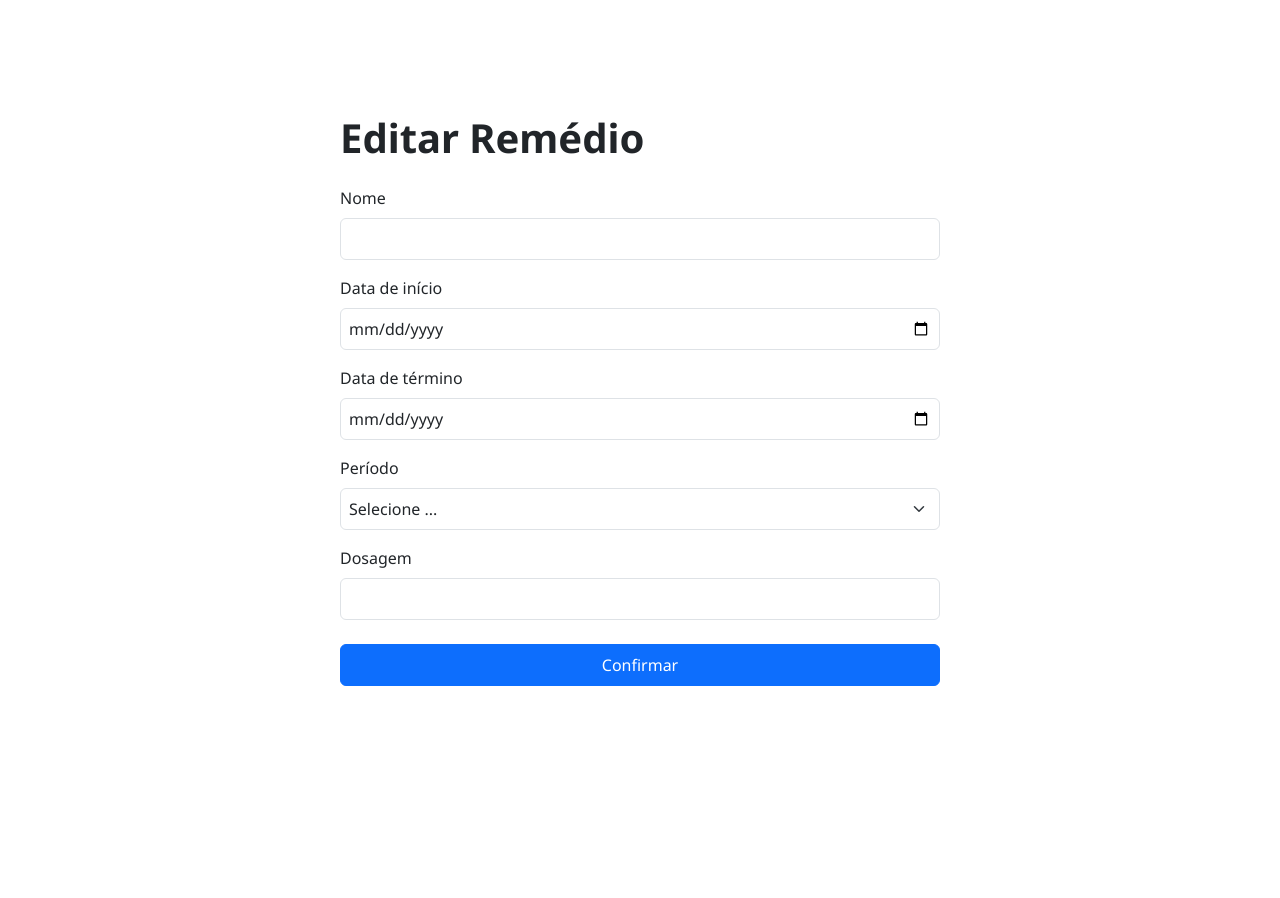
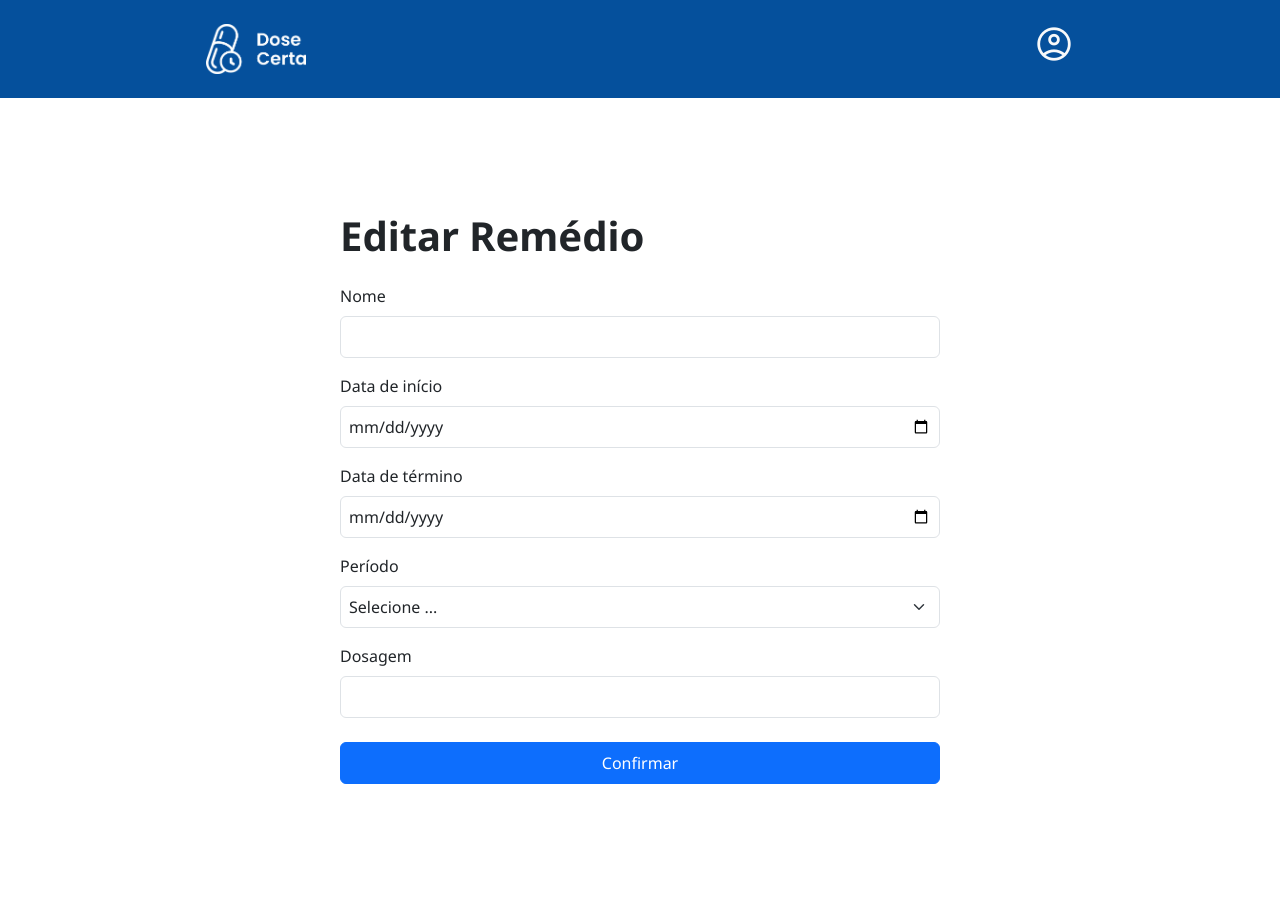
Before and after one commit to hallan-n/dose-certa, a PHP site: page /pages/medication_edit.php in a window 1280 px wide. Before the commit the page ends 686 px from the top, so only its background shows below. Run offline with PHP 8.4, Linux system fonts and the light colour scheme.

Commit message:
refactor: edit medication edit page

```diff
--- a/app/pages/medication_edit.php
+++ b/app/pages/medication_edit.php
@@ -6,13 +6,14 @@
     <meta name="viewport" content="width=device-width, initial-scale=1.0">
     <link rel="stylesheet" href="../assets/css/global.css">
     <link rel="stylesheet" href="../assets/css/account.css">
+    <link rel="shortcut icon" href="../assets/images/favicon.png">
     <title>Criar conta</title>
 </head>
 
 <body>
+    <?php include "../assets/shared/header.php" ?>
     <main class="p-5 d-flex align-items-center">
         <div class="w-100">
-
             <section>
                 <form class="d-flex flex-column mx-auto" action="medication_add.php" method="post">
                     <h1 class="text-nowrap fw-bold">Editar Remédio</h1>
```
